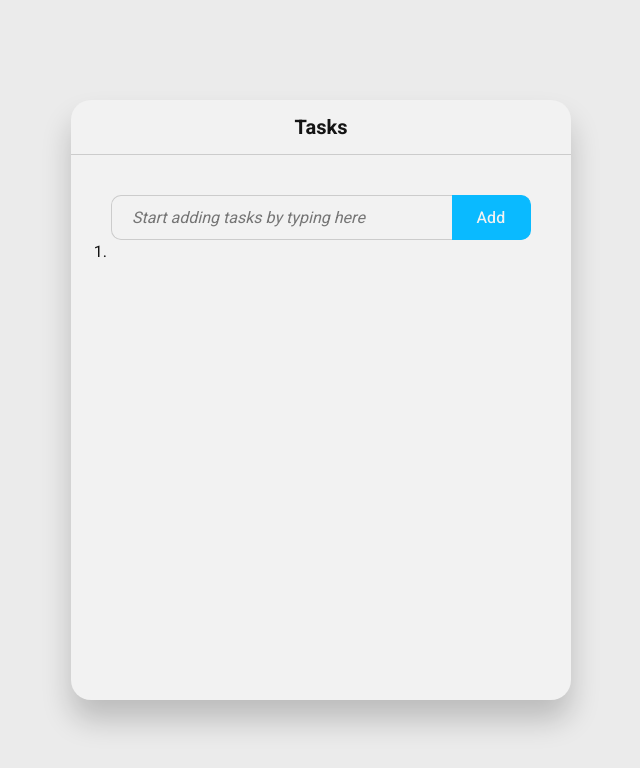
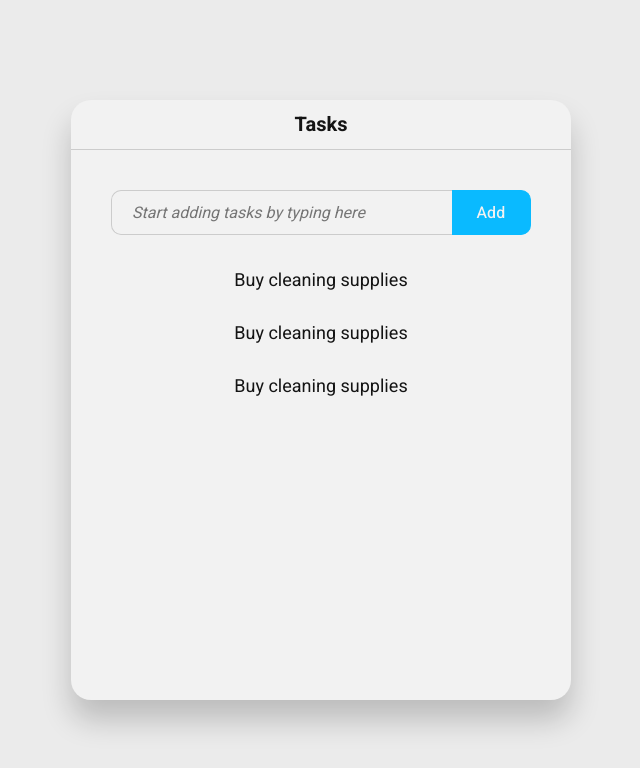
Before and after one commit to dennyken/react-task-list, a React (Create React App) app: page / in a window 1280 px wide. Shown: the top 768 px of the page, without its empty margins (319-959 px from the left). Built offline with nearby package versions, Linux system fonts and the light colour scheme.

Commit message:
add styling to TaskList and TaskItem

```diff
--- a/src/colors.scss
+++ b/src/colors.scss
@@ -1,3 +1,4 @@
 $background-1: #F2F2F2;
 $background-2: #EBEBEB;
+$background-3: #E0E0E0;
 $primary-1: #0ABAFF;
--- a/src/components/TaskBox/TaskBox.scss
+++ b/src/components/TaskBox/TaskBox.scss
@@ -11,6 +11,7 @@
   box-shadow: rgba(0, 0, 0, 0.2) 0px 20px 30px;
 
   main {
+    height: 100%;
     padding: 40px 40px 0px 40px;
   }
 }
--- a/src/components/TaskItem/TaskItem.js
+++ b/src/components/TaskItem/TaskItem.js
@@ -1,7 +1,9 @@
+import './TaskItem.scss'
+
 const TaskItem = () => {
   return (
-    <li>
-
+    <li className="task-item">
+      <span>Buy cleaning supplies</span>
     </li>
   )
 }
--- /dev/null
+++ b/src/components/TaskItem/TaskItem.scss
@@ -0,0 +1,20 @@
+@import 'src/colors';
+
+.task-item {
+  font-size: 18px;
+  width: 100%;
+  height: 50px;
+  display: flex;
+  justify-content: center;
+  align-items: center;
+  border-radius: 5px;
+  margin-bottom: 3px;
+}
+
+.task-item:last-child {
+  margin-bottom: 0px;
+}
+
+.task-item:hover {
+  background-color: $background-2;
+}
--- a/src/components/TaskList/TaskList.js
+++ b/src/components/TaskList/TaskList.js
@@ -1,8 +1,12 @@
+import './TaskList.scss'
+
 import TaskItem from '../TaskItem/TaskItem'
 
 const TaskList = () => {
   return (
-    <ol>
+    <ol className="task-list">
+      <TaskItem />
+      <TaskItem />
       <TaskItem />
     </ol>
   )
--- /dev/null
+++ b/src/components/TaskList/TaskList.scss
@@ -0,0 +1,4 @@
+.task-list {
+  height: 70%;
+  margin-top: 20px;
+}
```
